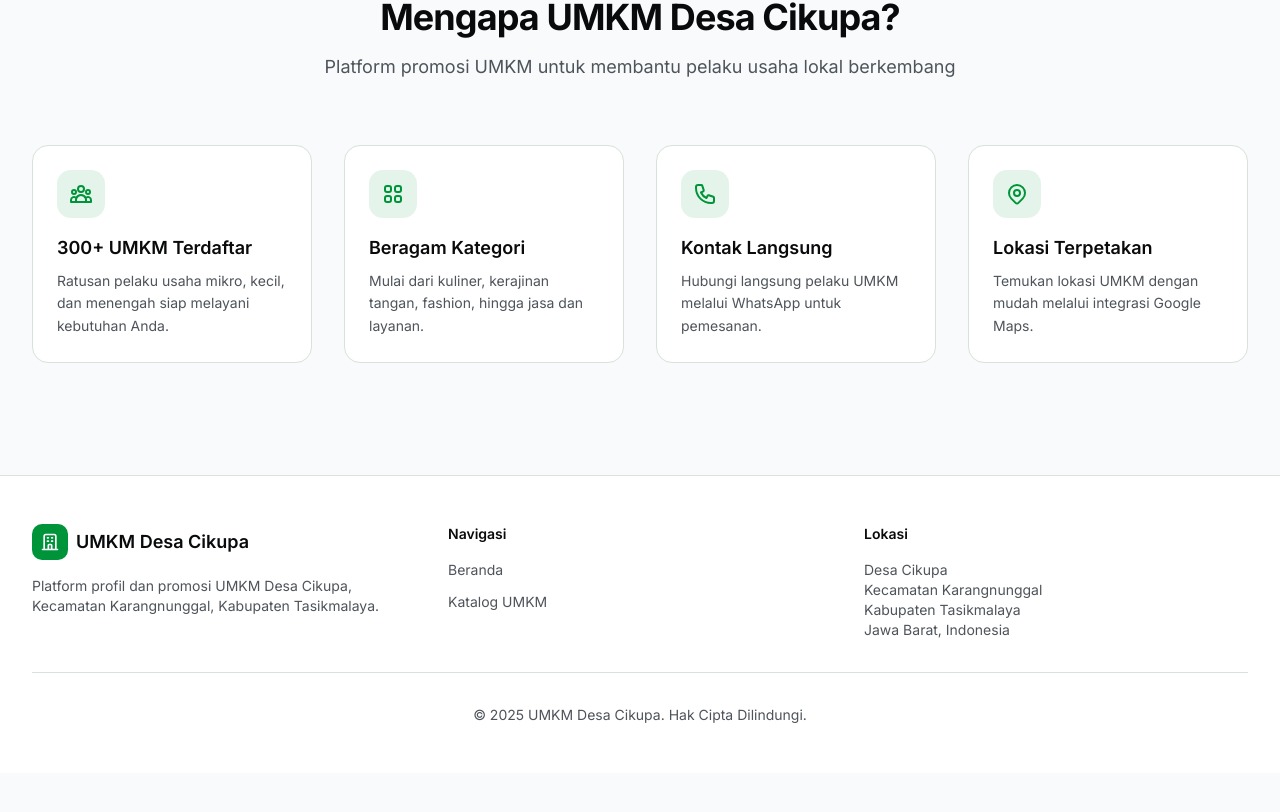
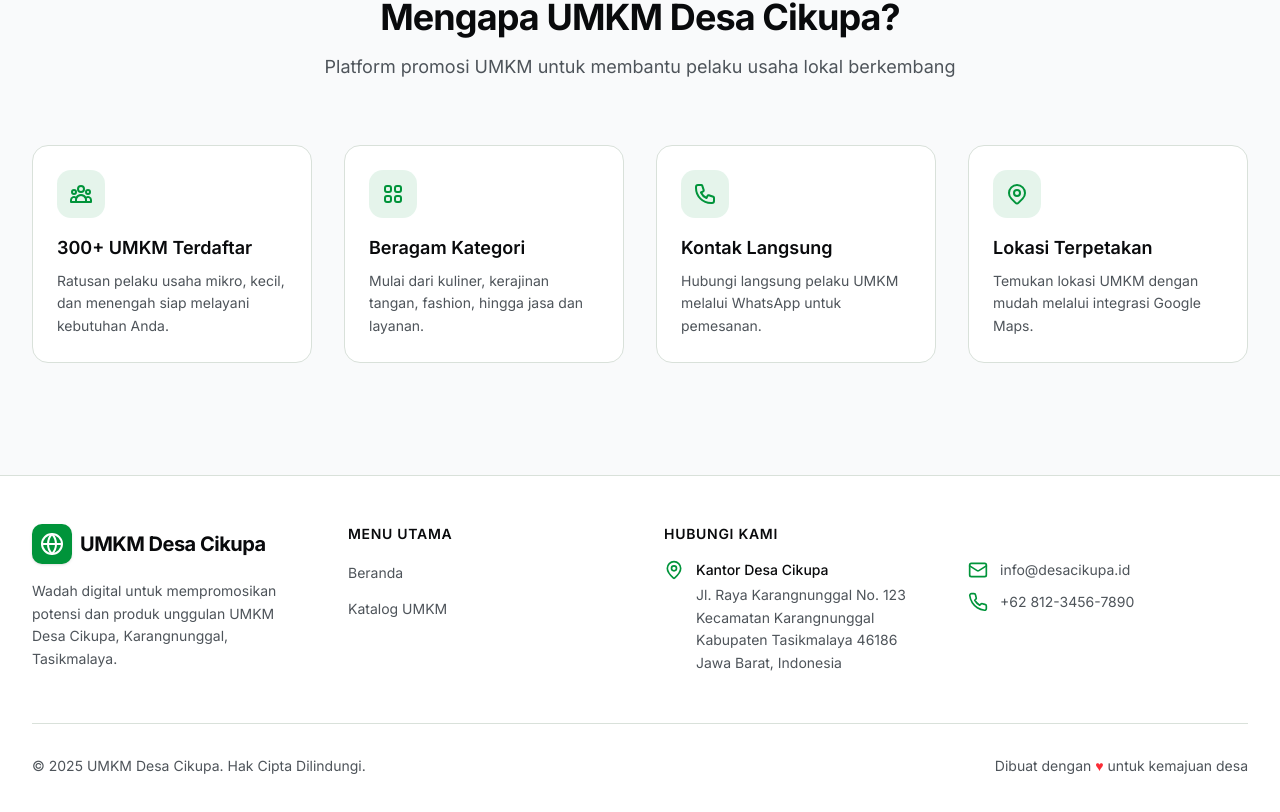
Before and after one commit to d4ppbariq/Profl-Umkm, a Next.js app: page / in a window 1280 px wide. Shown: the part 764-1576 px from the top of the page. Before the commit the page ends 1537 px from the top, so only its background shows below. Built offline with nearby package versions, Linux system fonts and the light colour scheme.

Commit message:
update footer

```diff
--- a/components/admin/admin-layout-wrapper.tsx
+++ b/components/admin/admin-layout-wrapper.tsx
@@ -1,7 +1,7 @@
 "use client"
 
 import * as React from "react"
-import { AdminSidebar } from "@/components/admin/sidebar"
+import { AdminSidebar } from "./sidebar"
 import { cn } from "@/lib/utils"
 import { Menu } from "lucide-react"
 import { Button } from "@/components/ui/button"
@@ -40,19 +40,9 @@ export function AdminLayoutWrapper({ children, user }: AdminLayoutWrapperProps)
 
   return (
     <div className="min-h-screen bg-muted/30">
-      {/* Global Header: Hanya Tampil di Mobile (md:hidden)
-          Ini menghapus header putih "Admin Panel" di desktop */}
-      <div className="sticky top-0 z-50 flex h-16 items-center border-b border-border bg-card px-4 shadow-sm md:hidden">
-        <Button
-          variant="ghost"
-          size="icon"
-          onClick={() => setIsSidebarOpen(!isSidebarOpen)}
-          className="-ml-2 mr-2"
-        >
-          <Menu className="h-6 w-6" />
-        </Button>
-        <span className="font-semibold text-lg">Admin Panel</span>
-      </div>
+      {/* Header putih (sticky navbar) telah dihapus sesuai permintaan.
+          Tombol menu sekarang dipindahkan ke dalam area konten utama.
+      */}
 
       <AdminSidebar
         user={user}
@@ -60,8 +50,7 @@ export function AdminLayoutWrapper({ children, user }: AdminLayoutWrapperProps)
         toggle={() => setIsSidebarOpen(!isSidebarOpen)}
         isMobile={isMobile}
         onClose={() => setIsSidebarOpen(false)}
-        // Hapus padding-top di desktop karena navbar atas hilang, tapi tetap ada di mobile
-        className={cn("transition-all", isMobile ? "pt-16" : "pt-0")}
+        className="transition-all pt-0" // Reset padding karena header dihapus
       />
 
       {/* Mobile Overlay */}
@@ -77,11 +66,26 @@ export function AdminLayoutWrapper({ children, user }: AdminLayoutWrapperProps)
           "transition-[padding] duration-300 ease-in-out",
           // Desktop: Padding kiri 64 (lebar sidebar)
           "md:pl-64",
-          // Mobile: Padding 0 (sidebar overlay)
+          // Mobile: Padding 0
           "pl-0"
         )}
       >
-        <main className="p-4 md:p-8">{children}</main>
+        <main className="p-4 md:p-8">
+          {/* Tombol Toggle Menu Khusus Mobile */}
+          <div className="mb-4 md:hidden">
+            <Button
+              variant="outline"
+              size="icon"
+              onClick={() => setIsSidebarOpen(!isSidebarOpen)}
+              className="bg-card shadow-sm border-border h-10 w-10"
+              aria-label="Buka Menu"
+            >
+              <Menu className="h-5 w-5 text-foreground" />
+            </Button>
+          </div>
+
+          {children}
+        </main>
       </div>
     </div>
   )
--- a/components/landing/footer.tsx
+++ b/components/landing/footer.tsx
@@ -1,61 +1,95 @@
+import Link from "next/link"
+import { Phone, MapPin, Mail, Globe } from "lucide-react"
+
 export function Footer() {
   return (
     <footer className="border-t border-border bg-card">
       <div className="mx-auto max-w-7xl px-4 py-12 sm:px-6 lg:px-8">
-        <div className="grid gap-8 md:grid-cols-3">
-          <div>
-            <div className="flex items-center gap-2">
-              <div className="flex h-9 w-9 items-center justify-center rounded-lg bg-primary">
-                <svg className="h-5 w-5 text-primary-foreground" fill="none" stroke="currentColor" viewBox="0 0 24 24">
-                  <path
-                    strokeLinecap="round"
-                    strokeLinejoin="round"
-                    strokeWidth={2}
-                    d="M19 21V5a2 2 0 00-2-2H7a2 2 0 00-2 2v16m14 0h2m-2 0h-5m-9 0H3m2 0h5M9 7h1m-1 4h1m4-4h1m-1 4h1m-5 10v-5a1 1 0 011-1h2a1 1 0 011 1v5m-4 0h4"
-                  />
-                </svg>
+        <div className="grid gap-12 lg:grid-cols-4">
+          {/* Kolom 1: Brand & Deskripsi */}
+          <div className="space-y-4 lg:col-span-1">
+            <Link href="/" className="flex items-center gap-2">
+              <div className="flex h-10 w-10 items-center justify-center rounded-lg bg-primary text-primary-foreground shadow-sm">
+                <Globe className="h-6 w-6" />
               </div>
-              <span className="text-lg font-semibold text-foreground">UMKM Desa Cikupa</span>
-            </div>
-            <p className="mt-4 text-sm text-muted-foreground">
-              Platform profil dan promosi UMKM Desa Cikupa, Kecamatan Karangnunggal, Kabupaten Tasikmalaya.
+              <span className="text-xl font-bold tracking-tight text-foreground">UMKM Desa Cikupa</span>
+            </Link>
+            <p className="max-w-xs text-sm leading-relaxed text-muted-foreground">
+              Wadah digital untuk mempromosikan potensi dan produk unggulan UMKM Desa Cikupa, Karangnunggal, Tasikmalaya.
             </p>
           </div>
 
-          <div>
-            <h3 className="mb-4 text-sm font-semibold text-foreground">Navigasi</h3>
-            <ul className="space-y-3 text-sm">
-              <li>
-                <a href="/" className="text-muted-foreground transition-colors hover:text-primary">
-                  Beranda
-                </a>
-              </li>
-              <li>
-                <a href="/umkm" className="text-muted-foreground transition-colors hover:text-primary">
-                  Katalog UMKM
-                </a>
-              </li>
+          {/* Kolom 2: Navigasi Cepat */}
+          <div className="lg:col-span-1">
+            <h3 className="mb-4 text-sm font-semibold uppercase tracking-wider text-foreground">Menu Utama</h3>
+            <ul className="space-y-3">
+              <FooterLink href="/">Beranda</FooterLink>
+              <FooterLink href="/umkm">Katalog UMKM</FooterLink>
             </ul>
           </div>
 
-          <div>
-            <h3 className="mb-4 text-sm font-semibold text-foreground">Lokasi</h3>
-            <address className="text-sm not-italic text-muted-foreground">
-              Desa Cikupa
-              <br />
-              Kecamatan Karangnunggal
-              <br />
-              Kabupaten Tasikmalaya
-              <br />
-              Jawa Barat, Indonesia
-            </address>
+          {/* Kolom 3 & 4: Kontak & Alamat (Digabung di mobile, pisah di desktop) */}
+          <div className="space-y-4 lg:col-span-2">
+            <h3 className="mb-4 text-sm font-semibold uppercase tracking-wider text-foreground">Hubungi Kami</h3>
+            <div className="grid gap-6 sm:grid-cols-2">
+              {/* Alamat */}
+              <div className="flex gap-3">
+                <MapPin className="h-5 w-5 shrink-0 text-primary" />
+                <div className="space-y-1">
+                  <p className="text-sm font-medium text-foreground">Kantor Desa Cikupa</p>
+                  <p className="text-sm leading-relaxed text-muted-foreground">
+                    Jl. Raya Karangnunggal No. 123<br />
+                    Kecamatan Karangnunggal<br />
+                    Kabupaten Tasikmalaya 46186<br />
+                    Jawa Barat, Indonesia
+                  </p>
+                </div>
+              </div>
+
+              {/* Kontak Digital */}
+              <div className="space-y-3">
+                <div className="flex items-center gap-3">
+                  <Mail className="h-5 w-5 shrink-0 text-primary" />
+                  <a href="mailto:info@desacikupa.id" className="text-sm text-muted-foreground hover:text-primary transition-colors">
+                    info@desacikupa.id
+                  </a>
+                </div>
+                <div className="flex items-center gap-3">
+                  <Phone className="h-5 w-5 shrink-0 text-primary" />
+                  <a href="tel:+6281234567890" className="text-sm text-muted-foreground hover:text-primary transition-colors">
+                    +62 812-3456-7890
+                  </a>
+                </div>
+              </div>
+            </div>
           </div>
         </div>
 
-        <div className="mt-8 border-t border-border pt-8 text-center text-sm text-muted-foreground">
-          &copy; {new Date().getFullYear()} UMKM Desa Cikupa. Hak Cipta Dilindungi.
+        {/* Copyright Section */}
+        <div className="mt-12 border-t border-border pt-8">
+          <div className="flex flex-col items-center justify-between gap-4 sm:flex-row">
+            <p className="text-center text-sm text-muted-foreground sm:text-left">
+              &copy; {new Date().getFullYear()} UMKM Desa Cikupa. Hak Cipta Dilindungi.
+            </p>
+            <p className="text-center text-sm text-muted-foreground sm:text-right flex items-center gap-1">
+              Dibuat dengan <span className="text-red-500">♥</span> untuk kemajuan desa
+            </p>
+          </div>
         </div>
       </div>
     </footer>
   )
 }
+
+function FooterLink({ href, children }: { href: string; children: React.ReactNode }) {
+  return (
+    <li>
+      <Link
+        href={href}
+        className="text-sm text-muted-foreground transition-colors hover:text-primary hover:underline underline-offset-4"
+      >
+        {children}
+      </Link>
+    </li>
+  )
+}
```
